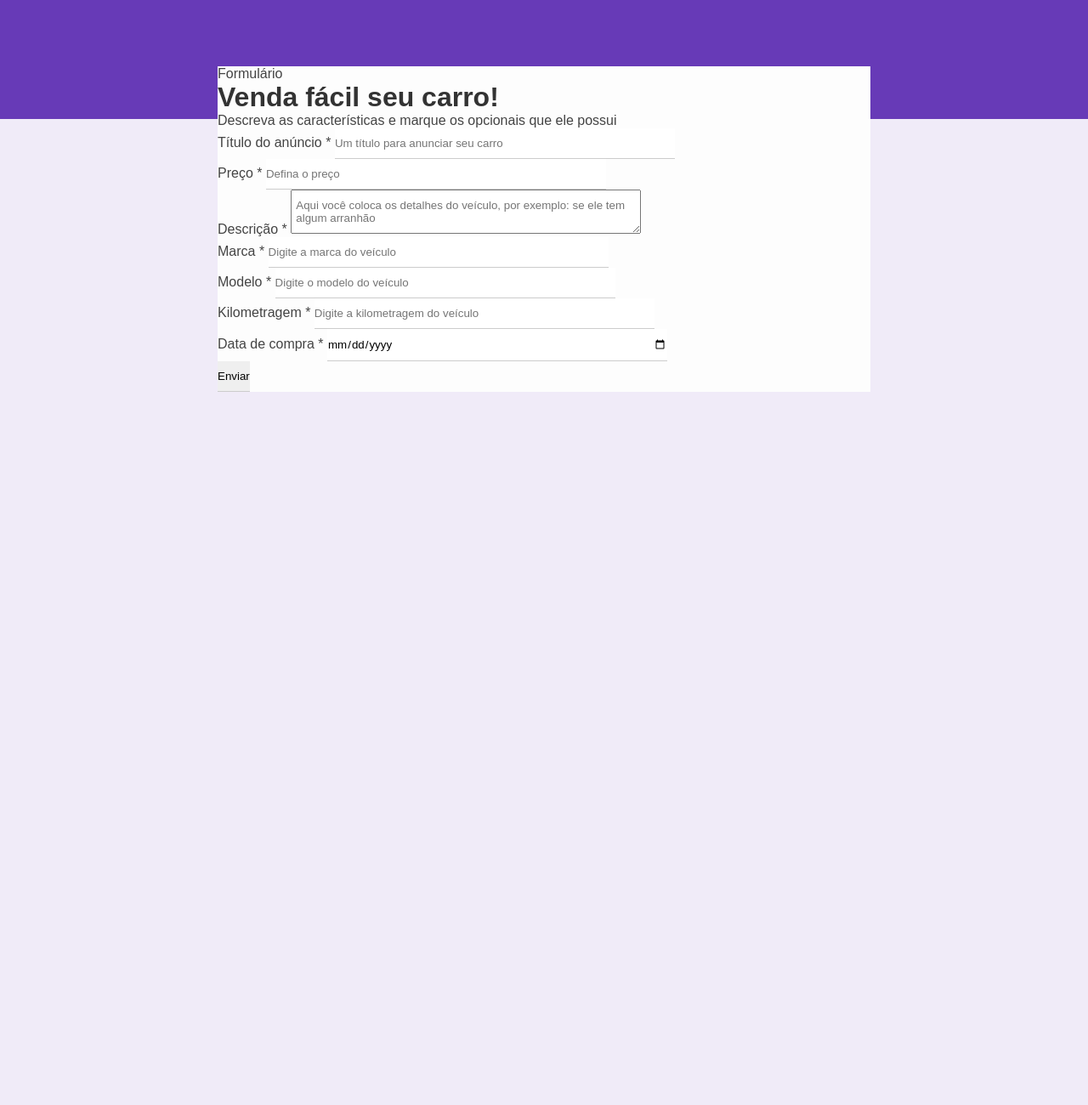
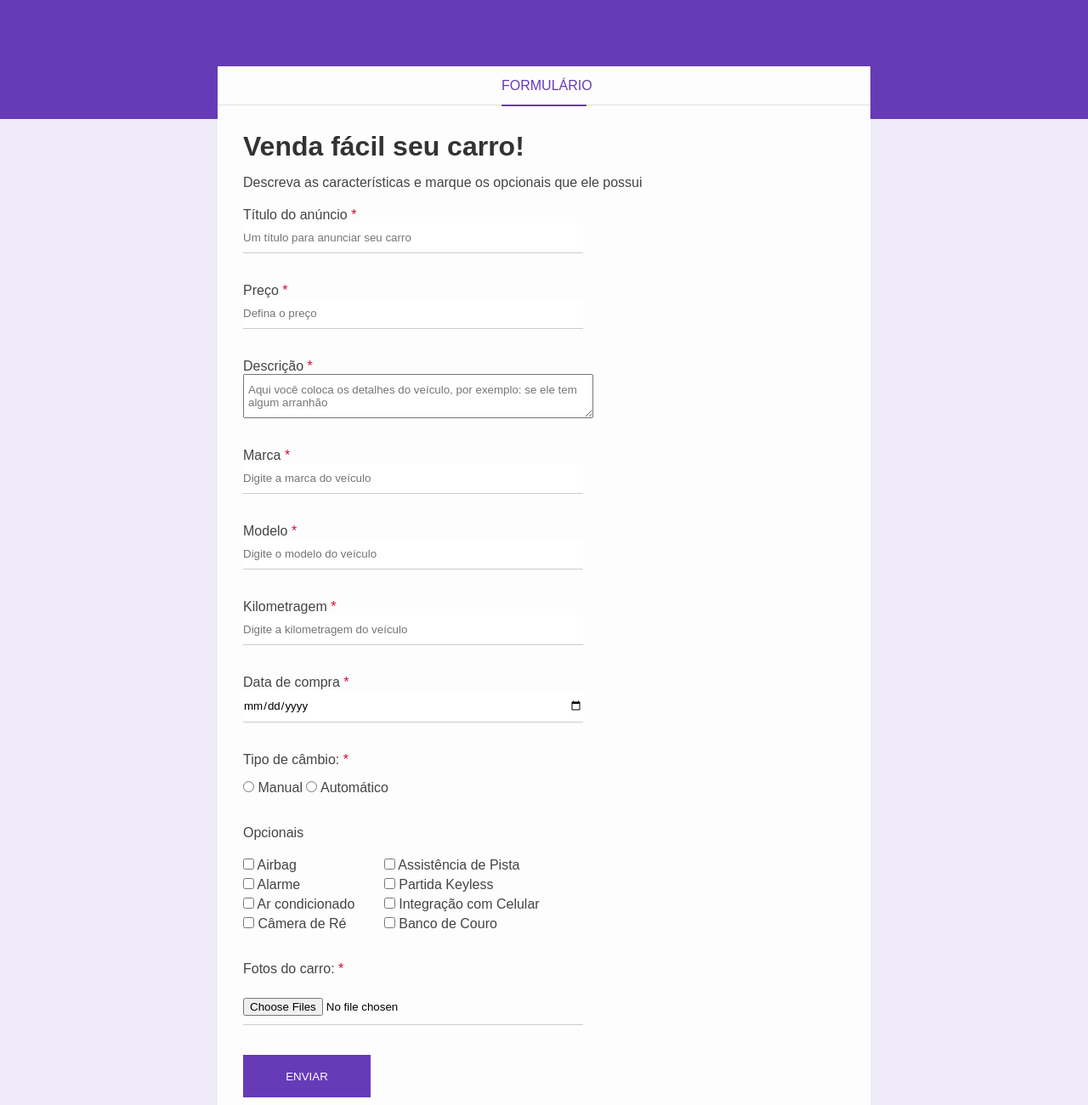
Before and after one commit to GabrielCandido13/formacao-front-end, a plain HTML site: page 6_FORM_PROJECT/index.html in a window 1280 px wide. Shown: the part 60-1360 px from the top of the page at 85% size. Before the commit the page ends 800 px from the top, so only its background shows below. Drawn offline with Linux system fonts and the light colour scheme.

Commit message:
Finalizado o projeto de formulário para venda de carros

```diff
--- a/6_FORM_PROJECT/css/styles.css
+++ b/6_FORM_PROJECT/css/styles.css
@@ -55,3 +55,76 @@ textarea {
     position: relative;
     top: -62px;
 }
+
+/* Form header */
+.form-header {
+    border-bottom: 1px solid #DFDFDF;
+    height: 45px;
+}
+
+.form-header p {
+    color: #673ab7;
+    border-bottom: 2px solid #673ab7;
+    width: 100px;
+    text-align: center;
+    margin: 0 auto;
+    text-transform: uppercase;
+    height: 45px;
+    line-height: 45px;
+}
+
+/* Form body */
+.form-body {
+    padding: 30px;
+}
+
+.form-title {
+    margin-bottom: 15px;
+}
+
+.form-body p {
+    margin-bottom: 20px;
+}
+
+.required-field {
+    color: #d80835;
+}
+
+.box-input {
+    margin-bottom: 35px;
+}
+
+.block {
+    display: block;
+}
+
+.optional-box {
+    display: inline-block;
+    margin: 0 30px 30px 0;
+}
+
+.optional-list li {
+    list-style: none;
+    margin-bottom: 5px;
+}
+
+.box-input p {
+    margin-bottom: 15px;
+}
+
+.btn-submit {
+    background-color: #673ab7;
+    color: #fff;
+    border: 2px solid transparent;
+    width: 150px;
+    height: 50px;
+    cursor: pointer;
+    text-transform: uppercase;
+    transition: 0.5s;
+}
+
+.btn-submit:hover {
+    background-color: #fff;
+    border-color: #673ab7;
+    color: #673ab7;
+}
--- a/6_FORM_PROJECT/index.html
+++ b/6_FORM_PROJECT/index.html
@@ -47,7 +47,59 @@
                         <label for="purchase_date">Data de compra <span class="required-field">*</span></label>
                         <input type="date" name="purchase_date" id="purchase_date" class="block" required>
                     </div>
-                    <input type="submit" value="Enviar">
+                    <div class="box-input">
+                        <p>Tipo de câmbio: <span class="required-field">*</span></p>
+                        <input type="radio" name="manual" id="gear">
+                        <label for="manual">Manual</label>
+                        <input type="radio" name="auto" id="gear">
+                        <label for="auto">Automático</label>
+                    </div>
+                    <div class="optional-box">
+                        <p>Opcionais</p>
+                        <ul class="optional-list">
+                            <li>
+                                <input type="checkbox" name="optional[]" id="airbag" value="airbag">
+                                <label for="airbag">Airbag</label>
+                            </li>
+                            <li>
+                                <input type="checkbox" name="optional[]" id="alarm" value="alarm">
+                                <label for="alarm">Alarme</label>
+                            </li>
+                            <li>
+                                <input type="checkbox" name="optional[]" id="ac" value="ac">
+                                <label for="ac">Ar condicionado</label>
+                            </li>
+                            <li>
+                                <input type="checkbox" name="optional[]" id="reverse_camera" value="reverse_camera">
+                                <label for="reverse_camera">Câmera de Ré</label>
+                            </li>
+                        </ul>
+                    </div>
+                    <div class="optional-box">
+                        <ul class="optional-list">
+                            <li>
+                                <input type="checkbox" name="optional[]" id="lane_assist" value="lane_assist">
+                                <label for="lane_assist">Assistência de Pista</label>
+                            </li>
+                            <li>
+                                <input type="checkbox" name="optional[]" id="keyless" value="keyless">
+                                <label for="keyless">Partida Keyless</label>
+                            </li>
+                            <li>
+                                <input type="checkbox" name="optional[]" id="smartphone" value="smartphone">
+                                <label for="smartphone">Integração com Celular</label>
+                            </li>
+                            <li>
+                                <input type="checkbox" name="optional[]" id="leather_seat" value="leather_seat">
+                                <label for="leather_seat">Banco de Couro</label>
+                            </li>
+                        </ul>
+                    </div>
+                    <div class="box-input">
+                        <p>Fotos do carro: <span class="required-field">*</span></p>
+                        <input type="file" multiple accept="image/png, image/jpg" id="images" name="images" required>
+                    </div>
+                    <input type="submit" value="Enviar" class="btn-submit">
                 </form>
             </div>
         </div>
```
